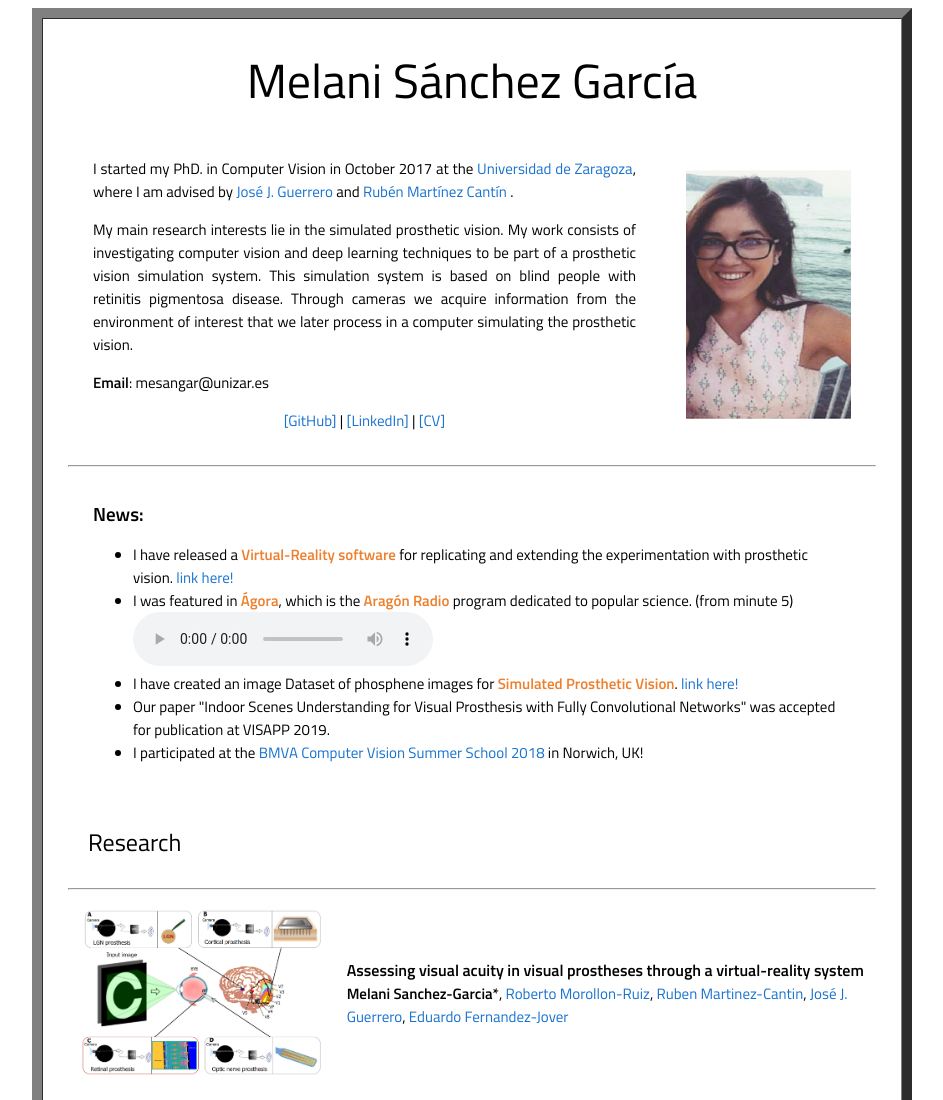
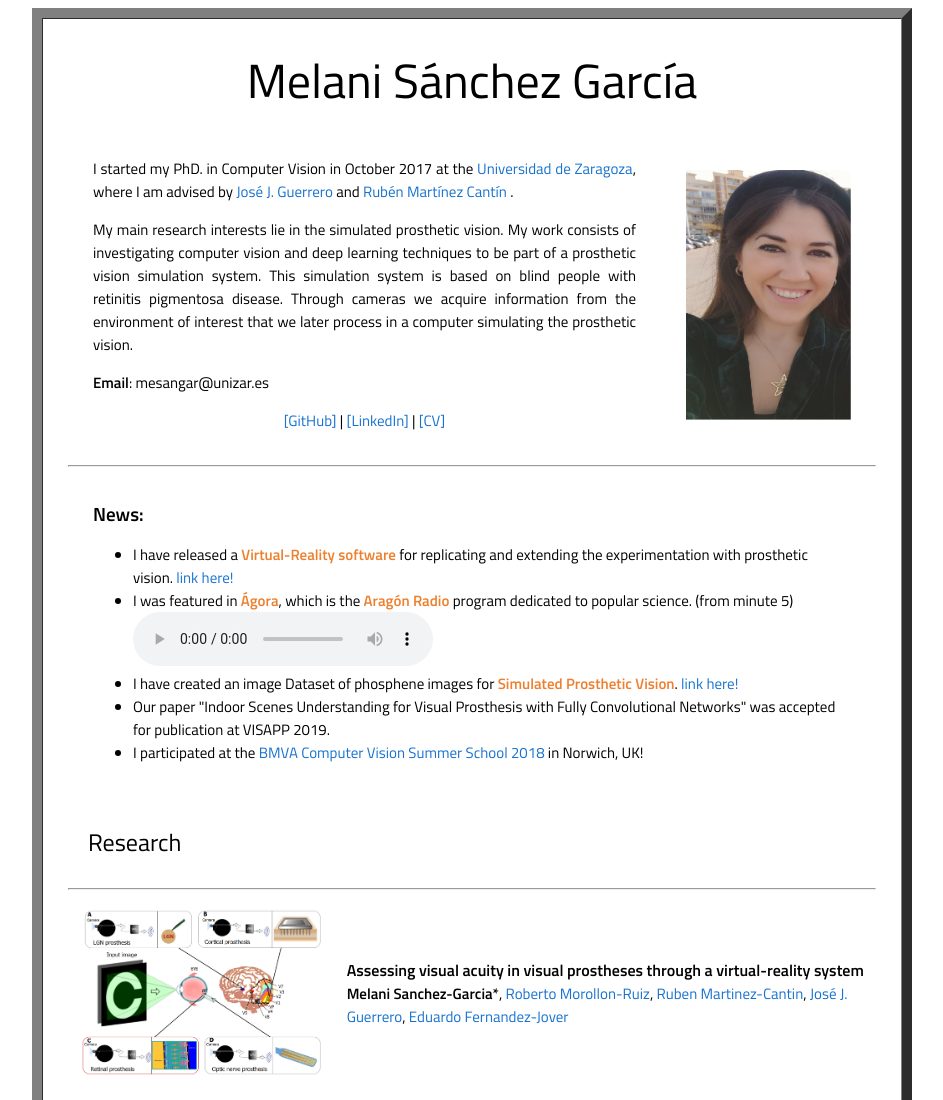
Before and after one commit to mesangar/mesangar.github.io, a plain HTML site: page index.html in a window 1280 px wide. Shown: the top 1100 px of the page, without its empty margins (168-1111 px from the left). Drawn offline with Linux system fonts and the light colour scheme.

Commit message:
Update index.html

```diff
--- a/index.html
+++ b/index.html
@@ -210,7 +210,7 @@
 	    </p>
             </td>
             <td>
-                <a href="imgs/IMG_20190109_173102.jpg"><img src="./imgs/IMG_20190109_173102.jpg" alt="HTML5 Icon" style="width:165px;height:250px;"></a>
+                <a href="imgs/me.png"><img src="./imgs/me.png" alt="HTML5 Icon" style="width:165px;height:250px;"></a>
             </td>
         </tr></tbody></table>
 
```
